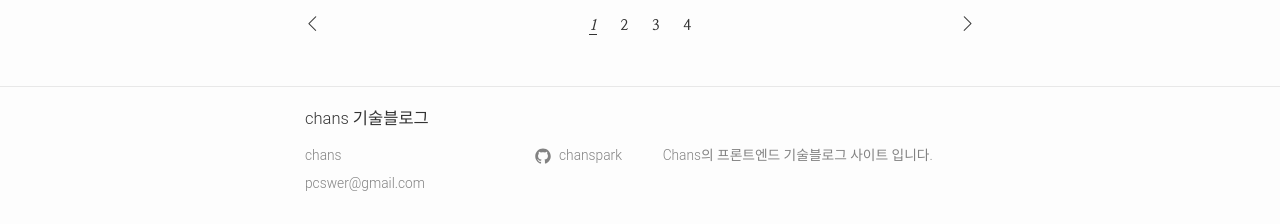
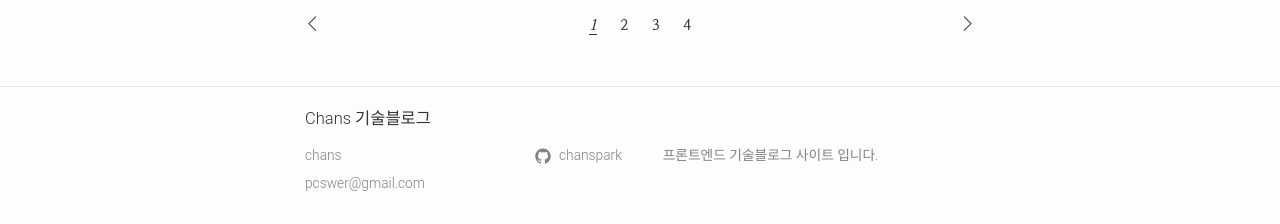
Before and after one commit to chanspark/chanspark.github.io, a Jekyll site: the page built from index.html, in a window 1280 px wide and 900 px high, scrolled down 1129 px. Shown: the part 673-897 px from the top of the window. Built offline with Jekyll 4.4.1, drawn with Linux system fonts in a browser that asks for light colours; nearby versions of some CDN libraries; the list of posts is cut into pages by our own code.

```diff
--- a/_config.yml
+++ b/_config.yml
@@ -13,9 +13,9 @@
 # you will see them accessed via {{ site.title }}, {{ site.email }}, and so on.
 # You can create any custom variable you would like, and they will be accessible
 # in the templates via {{ site.myvariable }}.
-title: chans 기술블로그
+title: Chans 기술블로그
 email: pcswer@gmail.com
-description: "Chans의 프론트엔드 기술블로그 사이트 입니다."
+description: "프론트엔드 기술블로그 사이트 입니다."
 baseurl: "" # the subpath of your site, e.g. /blog
 # url: ""
 url: "https://chanspark.github.io"
--- a/_includes/head.html
+++ b/_includes/head.html
@@ -35,6 +35,7 @@
   {% if jekyll.environment == 'production' and site.google_analytics %}
   {% include google-analytics.html %}
   {% endif %}
+  <meta name="naver-site-verification" content="bb6fee722e5a7e0a323ade9c62dbe5f2ff381265"/>
 
   <script src="https://use.typekit.net/egf1zao.js"></script>
   <script>try{Typekit.load({ async: true });}catch(e){}</script>
```
Also changed, not shown: 1 other file.
